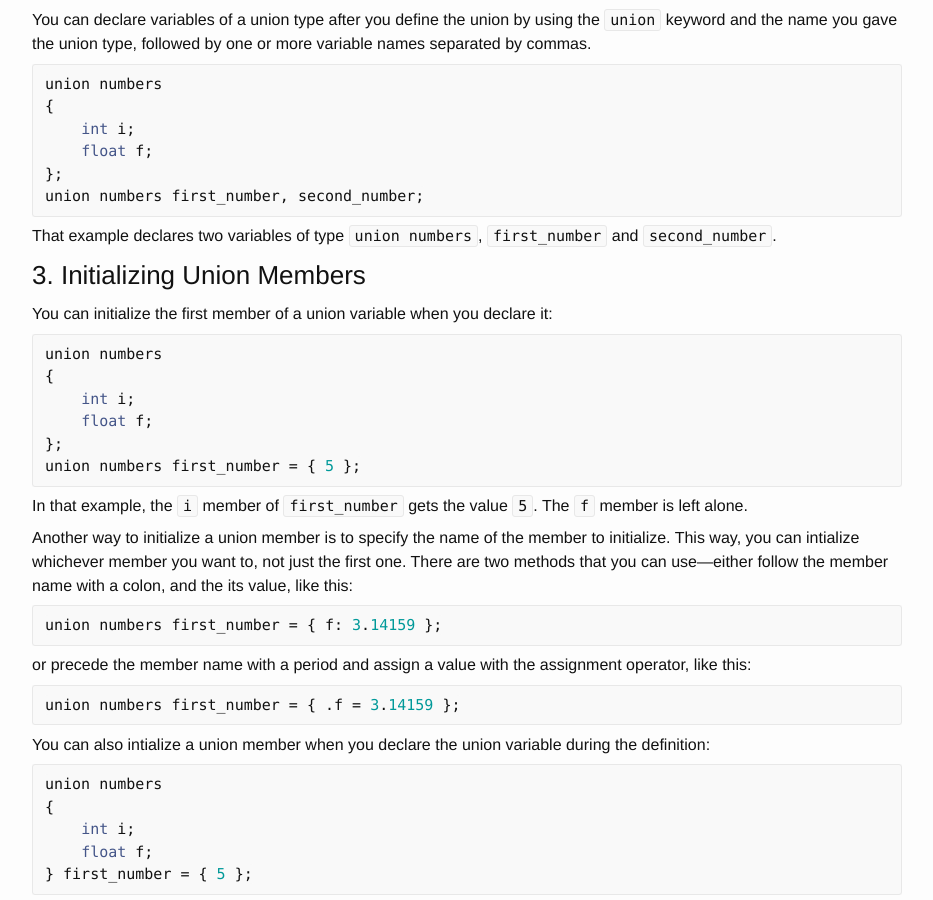
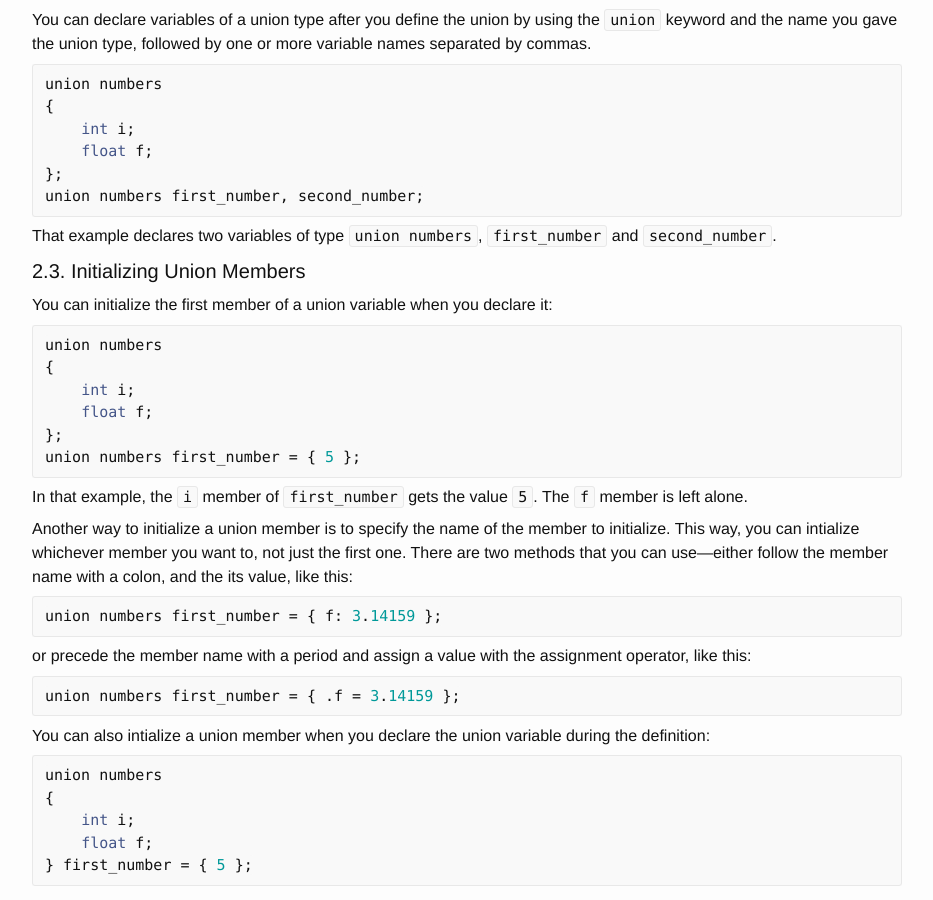
Before and after one commit to ousiax/ousiax.github.io, a Jekyll site: the page built from _posts/2017-03-01-unions-in-c-language.md, in a window 1280 px wide and 900 px high, scrolled down 1108 px. Shown: the whole window, without its empty margins (173-1106 px from the left). Built offline with Jekyll 4.4.1, drawn with Linux system fonts in a browser that asks for light colours.

Commit message:
Update 2017-03-01-unions-in-c-language.md

```diff
--- a/_posts/2017-03-01-unions-in-c-language.md
+++ b/_posts/2017-03-01-unions-in-c-language.md
@@ -60,7 +60,7 @@ union numbers first_number, second_number;
 
 That example declares two variables of type `union numbers`, `first_number` and `second_number`.
 
-### 3. Initializing Union Members
+#### 2.3. Initializing Union Members
 
 You can initialize the first member of a union variable when you declare it:
 
```
